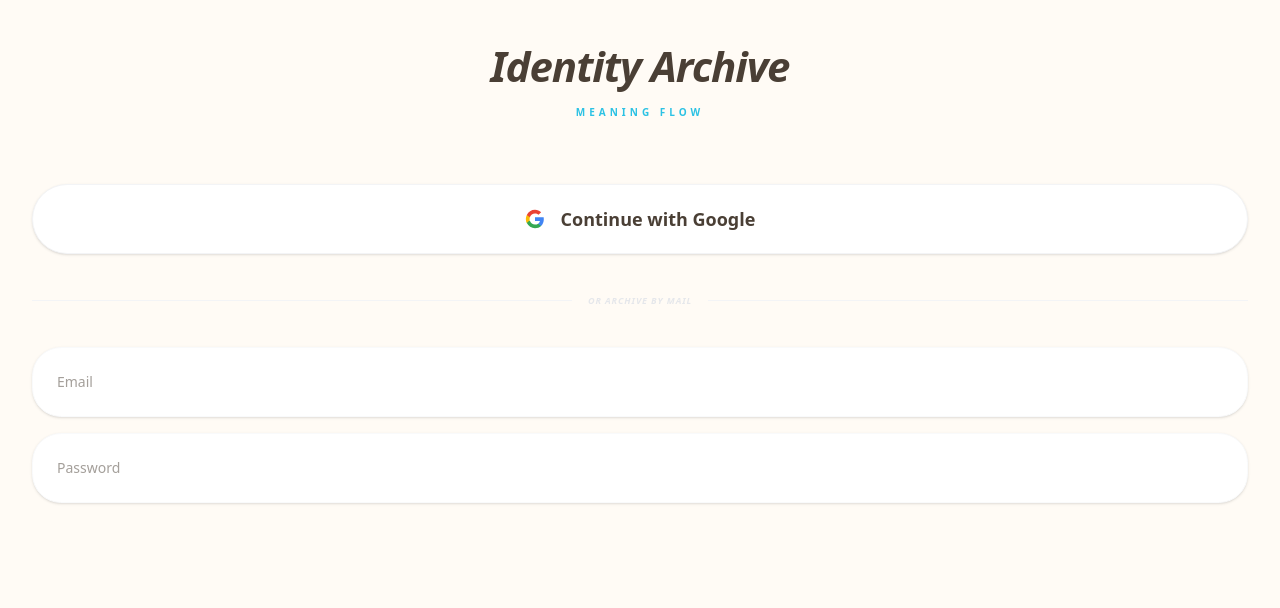
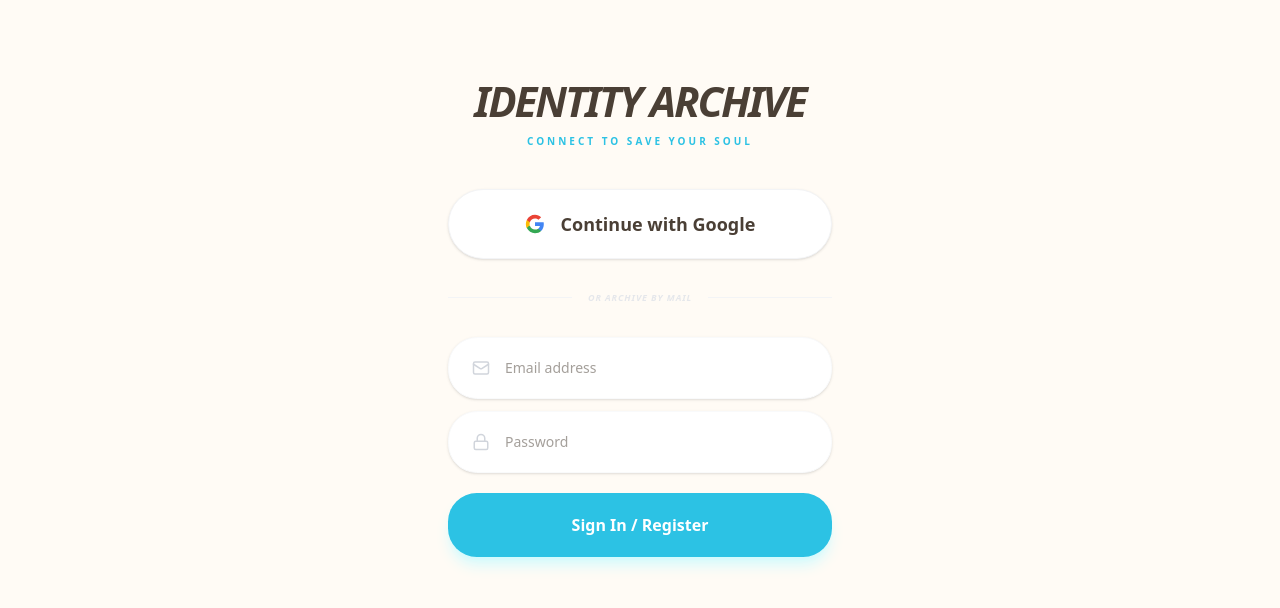
Before and after one commit to mirr0505-maker/meaning-flow, a Next.js app: page /en/mypage in a window 1280 px wide. Shown: the top 608 px of the page. Built offline with nearby package versions, Linux system fonts and the light colour scheme; no server answers.

Commit message:
feat: complete login form with google icon and email fields

```diff
--- a/src/app/[locale]/mypage/page.tsx
+++ b/src/app/[locale]/mypage/page.tsx
@@ -3,17 +3,20 @@
 export const runtime = 'edge';
 
 import React, { useState, useEffect } from 'react';
-// 🚀 Header 임포트 제거 (메인 page.tsx의 전역 헤더를 사용함)
 import { supabase } from '@/lib/supabase';
 import {
-  ChevronRight, LogOut, ArrowLeft, Trash2
+  ChevronRight, LogOut, X,
+  Anchor, Bell, CreditCard, HelpCircle, ShieldCheck, Mail, Lock
 } from 'lucide-react';
 import { useParams } from 'next/navigation';
 
 export default function MyPage() {
-  const [view, setView] = useState<'auth' | 'detail'>('auth');
   const [user, setUser] = useState<any>(null);
   const [isMounted, setIsMounted] = useState(false);
+  const [showProfileModal, setShowProfileModal] = useState(false);
+  const [email, setEmail] = useState('');
+  const [password, setPassword] = useState('');
+
   const params = useParams();
   const locale = params?.locale || 'en';
 
@@ -24,6 +27,12 @@
       setUser(session?.user ?? null);
     };
     getSession();
+
+    const { data: { subscription } } = supabase.auth.onAuthStateChange((_event, session) => {
+      setUser(session?.user ?? null);
+    });
+
+    return () => subscription.unsubscribe();
   }, []);
 
   if (!isMounted) return null;
@@ -31,26 +40,28 @@
   const handleGoogleLogin = async () => {
     await supabase.auth.signInWithOAuth({
       provider: 'google',
-      options: {
-        redirectTo: `${window.location.origin}/${locale}/mypage`
-      }
+      options: { redirectTo: `${window.location.origin}/${locale}/mypage` }
     });
   };
 
+  const handleLogout = async () => {
+    await supabase.auth.signOut();
+    setUser(null);
+    setShowProfileModal(false);
+  };
+
   return (
-    <div className="pb-32 font-sans">
-      {/* 🚀 [중복 해결] <Header /> 호출 코드를 완전히 삭제했습니다. */}
+    <div className="w-full font-sans animate-in fade-in duration-500 pt-10">
+      <main className="space-y-10">
+        {!user ? (
+          <div className="text-center space-y-10">
+            <div className="space-y-3 pt-10">
+              <h2 className="text-[42px] font-black text-[#4A3F35] tracking-tighter italic uppercase leading-none">Identity Archive</h2>
+              <p className="text-[10px] text-[#2CC2E4] font-black tracking-[0.3em] uppercase">Connect to Save Your Soul</p>
+            </div>
 
-      <main className="px-8 mt-10 space-y-12 text-center">
-        {view === 'auth' ? (
-          <div className="space-y-12 animate-in fade-in duration-500">
-            <section className="space-y-3">
-              <h2 className="text-[42px] font-black text-[#4A3F35] tracking-tight italic leading-tight">Identity Archive</h2>
-              <p className="text-[10px] text-[#2CC2E4] font-black tracking-[0.4em] uppercase">Meaning Flow</p>
-            </section>
-
-            {!user ? (
-              <div className="space-y-6 pt-4">
+            <div className="space-y-4 max-w-sm mx-auto">
+              {/* 🚀 구글 로그인 버튼 (구글 마크 포함) */}
               <button onClick={handleGoogleLogin} className="w-full py-5 bg-white border border-gray-100 rounded-[2.5rem] shadow-sm flex items-center justify-center gap-4 active:scale-95 transition-all">
                 <svg className="w-5 h-5" viewBox="0 0 24 24">
                   <path d="M22.56 12.25c0-.78-.07-1.53-.2-2.25H12v4.26h5.92c-.26 1.37-1.04 2.53-2.21 3.31v2.77h3.57c2.08-1.92 3.28-4.74 3.28-8.09z" fill="#4285F4" />
@@ -67,14 +78,36 @@
                 <div className="h-[1px] flex-1 bg-gray-100"></div>
               </div>
 
-                <div className="space-y-4">
-                  <input type="email" placeholder="Email" className="w-full p-6 bg-white border border-gray-50 rounded-[1.8rem] text-sm outline-none focus:ring-1 focus:ring-blue-100 shadow-sm transition-all" />
-                  <input type="password" placeholder="Password" className="w-full p-6 bg-white border border-gray-50 rounded-[1.8rem] text-sm outline-none focus:ring-1 focus:ring-blue-100 shadow-sm transition-all" />
+              {/* 🚀 메일 아이디 & 패스워드 입력 영역 */}
+              <div className="space-y-3">
+                <div className="relative">
+                  <Mail className="absolute left-6 top-1/2 -translate-y-1/2 text-gray-300" size={18} />
+                  <input
+                    type="email" placeholder="Email address" value={email} onChange={(e) => setEmail(e.target.value)}
+                    className="w-full p-5 pl-14 bg-white border border-gray-50 rounded-[1.8rem] text-sm outline-none shadow-sm focus:ring-1 focus:ring-blue-100 transition-all"
+                  />
+                </div>
+                <div className="relative">
+                  <Lock className="absolute left-6 top-1/2 -translate-y-1/2 text-gray-300" size={18} />
+                  <input
+                    type="password" placeholder="Password" value={password} onChange={(e) => setPassword(e.target.value)}
+                    className="w-full p-5 pl-14 bg-white border border-gray-50 rounded-[1.8rem] text-sm outline-none shadow-sm focus:ring-1 focus:ring-blue-100 transition-all"
+                  />
+                </div>
+                <button className="w-full py-5 bg-[#2CC2E4] text-white rounded-[1.8rem] font-bold shadow-lg shadow-cyan-100 active:scale-95 transition-all mt-2">
+                  Sign In / Register
+                </button>
+              </div>
             </div>
           </div>
         ) : (
-              <div className="p-8 bg-white rounded-[3rem] border border-gray-50 shadow-sm flex items-center justify-between group cursor-pointer hover:shadow-md transition-all">
-                <div className="flex items-center gap-5">
+          /* 로그인 후 UI (기존 유지) */
+          <div className="space-y-8">
+            <div
+              onClick={() => setShowProfileModal(true)}
+              className="p-8 bg-white rounded-[2.8rem] border border-gray-100 shadow-sm flex items-center justify-between cursor-pointer group hover:shadow-md transition-all active:scale-95"
+            >
+              <div className="flex items-center gap-5 pointer-events-none">
                 <div className="w-16 h-16 bg-[#2CC2E4] rounded-full flex items-center justify-center text-white text-2xl font-bold italic shadow-lg shadow-cyan-50">
                   {user.email?.charAt(0).toUpperCase()}
                 </div>
@@ -85,21 +118,49 @@
               </div>
               <ChevronRight size={20} className="text-gray-200 group-hover:text-[#2CC2E4] transition-colors" />
             </div>
-            )}
-          </div>
-        ) : (
-          /* Settings View (기존 코드 유지) */
-          <div className="space-y-8 animate-in slide-in-from-right duration-300">
-             <div className="flex items-center gap-4">
-              <button onClick={() => setView('auth')} className="p-3 bg-white rounded-full shadow-sm text-gray-300 active:scale-90">
-                <ArrowLeft size={20} />
+
+            <button onClick={handleLogout} className="w-full py-5 bg-white/50 border border-gray-100 text-gray-400 rounded-[2rem] font-bold flex items-center justify-center gap-2 active:scale-95 transition-all">
+              <LogOut size={18} /> Sign Out
             </button>
-              <h2 className="text-2xl font-bold text-[#4A3F35]">Settings</h2>
-            </div>
-            {/* 설정 상세 내용 생략 */}
           </div>
         )}
       </main>
+
+      {/* Profile Popup (기존 메뉴 유지) */}
+      {showProfileModal && (
+        <div className="fixed inset-0 bg-black/40 backdrop-blur-sm z-[10000] flex items-center justify-center p-6" onClick={() => setShowProfileModal(false)}>
+          <div className="bg-[#F8FBFC] w-full max-w-sm rounded-[3rem] p-8 shadow-2xl relative animate-in zoom-in-95 duration-200 flex flex-col gap-8" onClick={e => e.stopPropagation()}>
+            <button onClick={() => setShowProfileModal(false)} className="absolute top-8 right-8 text-gray-300 hover:text-gray-500 transition-colors">
+              <X size={24} />
+            </button>
+            <div className="space-y-2 pt-4">
+              <h4 className="text-[10px] font-black text-gray-300 tracking-[0.2em] uppercase">Profile</h4>
+              <div className="bg-white p-5 rounded-[2rem] border border-gray-50 flex flex-col gap-4 shadow-sm">
+                <MenuRow icon={Anchor} title="Identity Anchors" color="text-cyan-400" bgColor="bg-cyan-50" />
+                <MenuRow icon={Bell} title="Gentle Reminders" color="text-blue-400" bgColor="bg-blue-50" />
+                <MenuRow icon={CreditCard} title="Subscription" color="text-indigo-400" bgColor="bg-indigo-50" last />
+              </div>
+            </div>
+            <button onClick={handleLogout} className="text-sm font-bold text-gray-300 hover:text-red-400 transition-colors underline underline-offset-8 decoration-gray-100 mx-auto pt-2">
+              Sign out
+            </button>
+          </div>
+        </div>
+      )}
     </div>
   );
 }
+
+function MenuRow({ icon: Icon, title, color, bgColor, last }: any) {
+  return (
+    <div className={`flex items-center justify-between group cursor-pointer ${!last ? 'pb-4 border-b border-gray-50/50' : ''}`}>
+      <div className="flex items-center gap-4">
+        <div className={`p-2.5 ${bgColor} ${color} rounded-2xl transition-transform group-hover:scale-110`}>
+          <Icon size={18} strokeWidth={2.5} />
+        </div>
+        <span className="font-bold text-[#4A3F35] text-[15px] tracking-tight">{title}</span>
+      </div>
+      <ChevronRight size={16} className="text-gray-200 group-hover:text-[#2CC2E4] transition-all" />
+    </div>
+  );
+}
```
Lines whose indentation alone changed are shown as unchanged.
